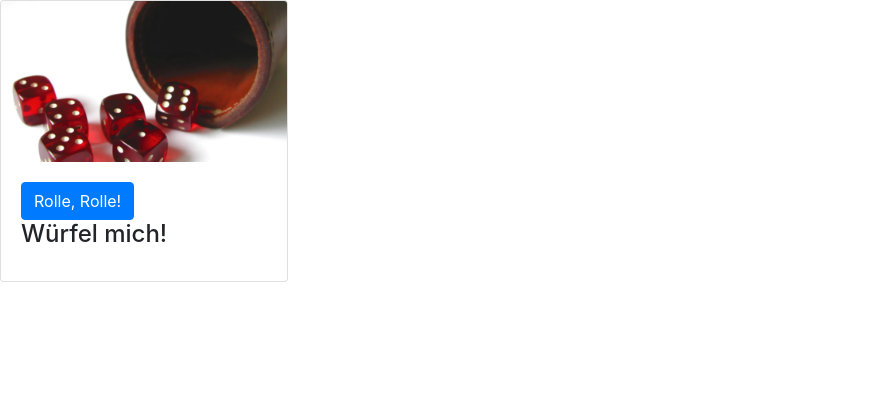
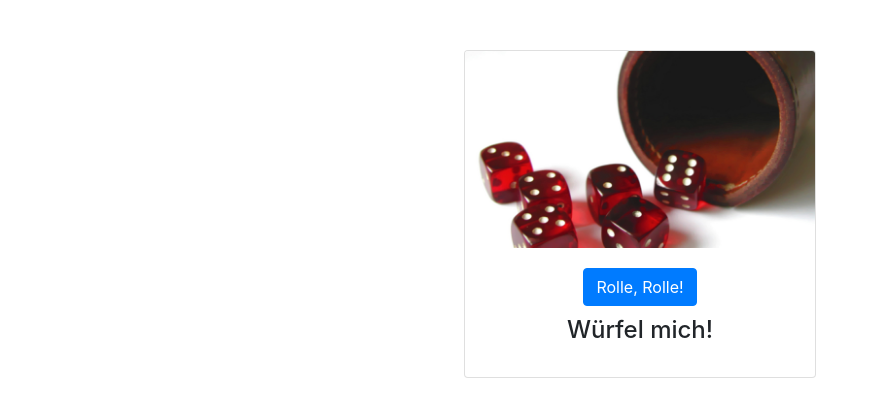
Before and after one commit to ciamac-da/WuerfelMich, a website: page index.html in a window 1280 px wide. Shown: the whole page, without its empty margins (0-879 px from the left). Drawn offline with nearby package versions, Linux system fonts and the light colour scheme.

Commit message:
Verified by Cia v1.0.3

```diff
--- a/index.html
+++ b/index.html
@@ -2,14 +2,15 @@
 <html lang="en" dir="ltr">
   <head>
     <meta charset="utf-8">
+    <link rel="stylesheet" href="style.css">
     <link rel="stylesheet" href="https://stackpath.bootstrapcdn.com/bootstrap/4.5.2/css/bootstrap.min.css" integrity="sha384-JcKb8q3iqJ61gNV9KGb8thSsNjpSL0n8PARn9HuZOnIxN0hoP+VmmDGMN5t9UJ0Z" crossorigin="anonymous">
     <title>Würfeln mich!</title>
   </head>
   <body>
-    <div class="card cardStyle" style="width: 18rem">
+    <div class="card cardStyle" style="width: 22rem">
       <img src="./würfel.jpg" class="card-img-top" alt="...">
       <div class="card-body">
-        <button type="button" class="btn btn-primary">Rolle, Rolle!</button>
+        <button type="button" class="btn btn-primary buttonStyle">Rolle, Rolle!</button>
         <h4 class="card-title">Würfel mich!</h4>
       </div>
     </div>
--- /dev/null
+++ b/style.css
@@ -0,0 +1,9 @@
+.cardStyle{
+    margin-top: 50px !important;
+    margin:auto;
+    text-align: center;
+}
+
+.buttonStyle {
+    margin-bottom: 10px !important;
+}
```
Also changed, not shown: readmeImage/würfel1.jpg (added), readmeImage/würfel2.jpg (added), readmeImage/würfel3.jpg (added).
